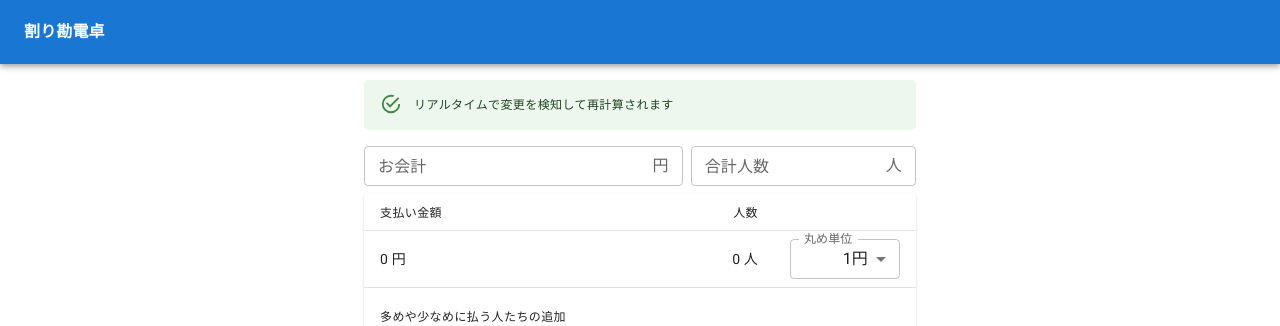
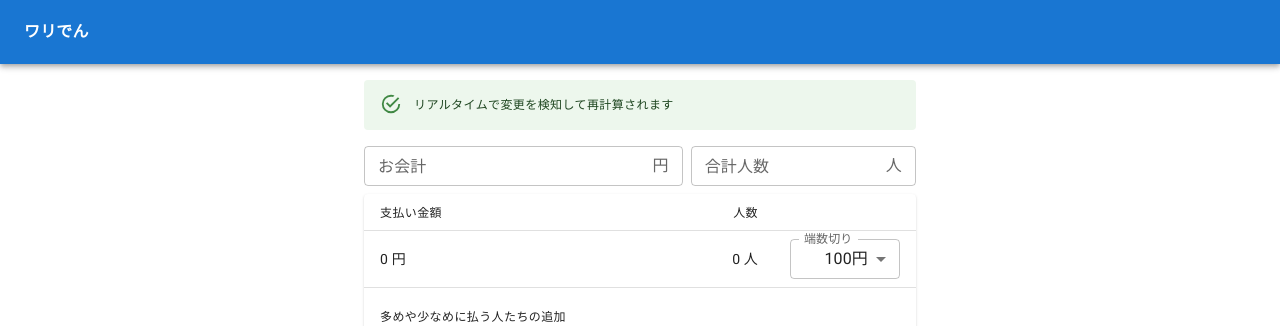
Before and after one commit to szkyudi/bariwarukun, a Next.js app: page / in a window 1280 px wide. Shown: the top 326 px of the page. Built offline with nearby package versions, Linux system fonts and the light colour scheme.

Commit message:
文言の変更

```diff
--- a/components/Calculator.tsx
+++ b/components/Calculator.tsx
@@ -17,7 +17,7 @@ export const Calculator = () => {
   const [optionBill, setOptionBill] = useState<number>(0);
   const [optionPayerNum, setOptionPayerNum] = useState<number>(0);
   const [payOptions, setPayOptions] = useState<PayOption[]>([]);
-  const [ceilUnit, setCeilUnit] = useState<number>(1);
+  const [ceilUnit, setCeilUnit] = useState<number>(100);
 
   const generalPayerNum = totalPayerNum - payOptions.reduce((totalPayerNum, option) => totalPayerNum + option.payerNum, 0)
   const generalBill = generalPayerNum === 0 ? 0 : Math.ceil((totalBill - payOptions.reduce((totalBill, option) => totalBill + option.bill * option.payerNum, 0)) / generalPayerNum / ceilUnit) * ceilUnit;
@@ -121,7 +121,7 @@ export const Calculator = () => {
                 </TableCell>
                 <TableCell sx={{width: 136, py: 1}} align="right">
                   <FormControl sx={{width: 110}}>
-                    <InputLabel id="ceil-unit-label">丸め単位</InputLabel>
+                    <InputLabel id="ceil-unit-label">端数切り</InputLabel>
                     <Select
                       labelId="ceil-unit-label"
                       id="ceil-unit"
--- a/lib/config.ts
+++ b/lib/config.ts
@@ -1,7 +1,7 @@
 const config = {
-  title: "WARIKA",
+  title: "ワリでん",
   titleSeperator: "｜",
-  subtitle: "雑に割り勘できるワリカ",
+  subtitle: "雑に割り勘できるワリでん",
   description:
     "複数の支払い金額を設定したり、端数を切り捨てて雑に割り勘しちゃおう",
   hostname: "warikan-dentaku.vercel.app",
--- a/pages/index.tsx
+++ b/pages/index.tsx
@@ -1,12 +1,13 @@
 import { AppBar, Box, Container, Toolbar, Typography } from "@mui/material"
 import { Calculator } from "../components/Calculator"
+import config from "../lib/config"
 
 const Home = () => (
   <>
     <AppBar position="static">
       <Toolbar>
         <Typography component="h1" fontWeight="bold">
-          割り勘電卓
+          {config.title}
         </Typography>
       </Toolbar>
     </AppBar>
```
Also changed, not shown: public/og-image.png.
